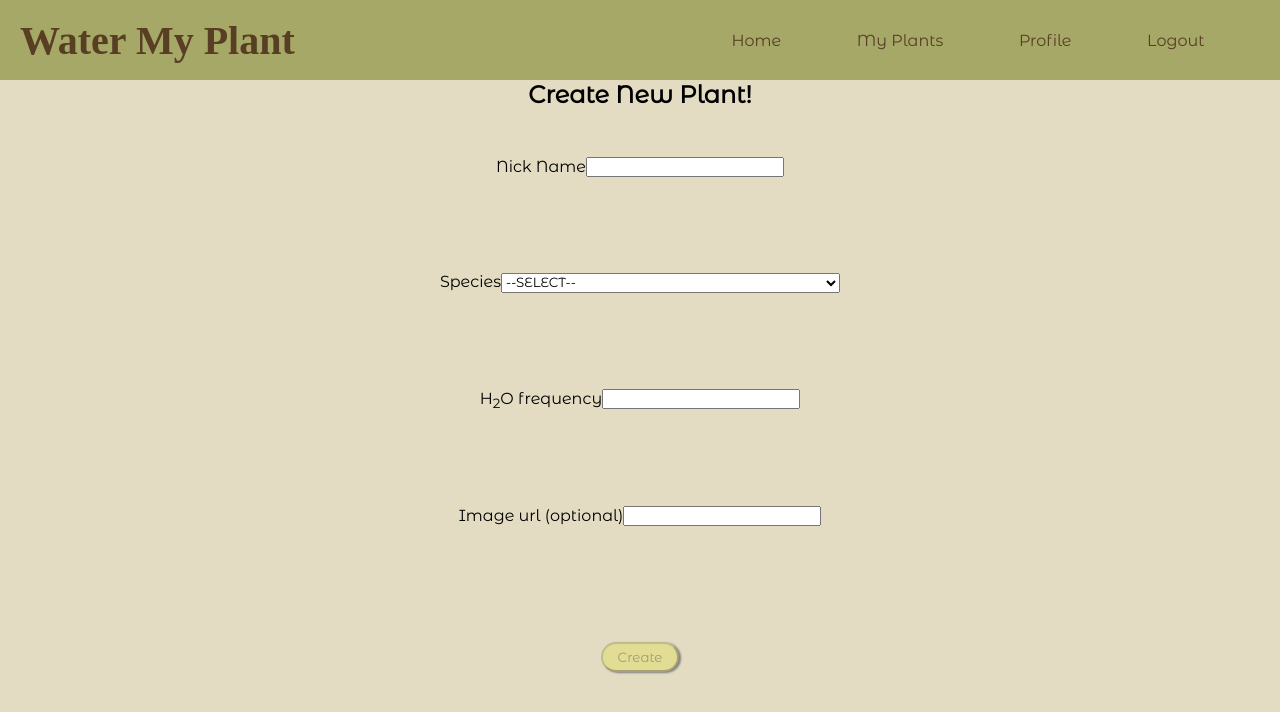
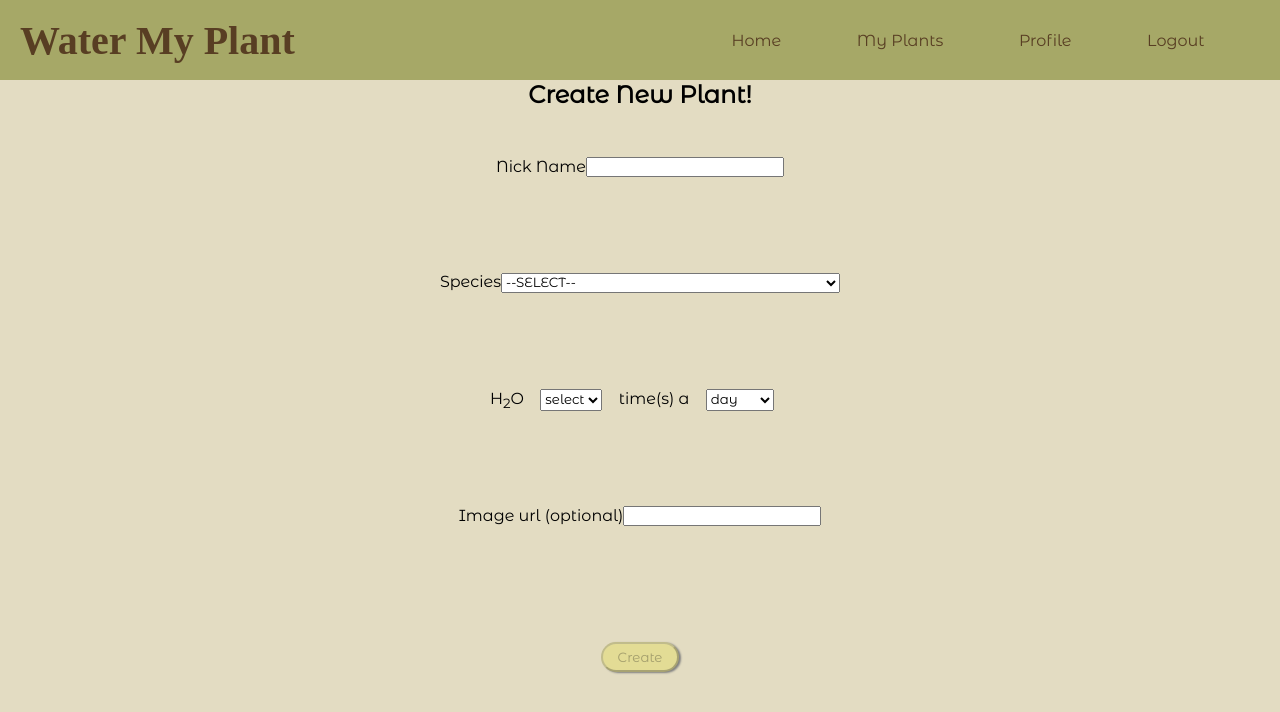
Before and after one commit to tt-17-water-my-plants/Front-End-Aleks-Update, a React (Create React App) app in the folder water-my-plants/: page /newplantform in a window 1280 px wide. Shown: the top 712 px of the page. Built offline with nearby package versions, Linux system fonts and the light colour scheme; sample sign-in values are in the browser's storage; a web font is replaced by a local one.

Commit message:
new form inputs

```diff
--- a/water-my-plants/src/components/NewPlantForm.js
+++ b/water-my-plants/src/components/NewPlantForm.js
@@ -21,6 +21,12 @@ const Form = styled.form`
   align-items: center;
   height: 100%;
 
+  .watering {
+    width: 75%;
+    display: flex;
+    justify-content: space-between;
+  }
+
   .errors {
     color: red;
   }
@@ -29,13 +35,15 @@ const Form = styled.form`
 const initialFormValues = {
   nickname: "",
   species: "",
-  h2oFrequency: "",
+  frequency: "",
+  lengthOfTime: "",
   image_url: "",
 };
 const initialErrors = {
   nickname: "",
   species: "",
-  h2oFrequency: "",
+  frequency: "",
+  lengthOfTime: "",
 };
 
 function CreatePlant(props) {
@@ -77,7 +85,7 @@ function CreatePlant(props) {
     const newPlant = {
       nickname: formValues.nickname.trim(),
       species: formValues.species,
-      h2oFrequency: formValues.h2oFrequency.trim(),
+      h2oFrequency: `${formValues.frequency} times a ${formValues.lengthOfTime}`,
       image_url: formValues.image_url.trim(),
       user_id: JSON.parse(localStorage.getItem("UserId")),
     };
@@ -121,21 +129,44 @@ function CreatePlant(props) {
               </option>
               <option value="temp">temporary option</option>
               {plantNames.map((plant) => (
-                <option value={plant.name}>{plant.name}</option>
+                <option key={plant.name} value={plant.name}>{plant.name}</option>
               ))}
             </select>
             <div className="errors">{errors.species}</div>
           </label>
-          <label>
-            H<sub>2</sub>O frequency
-            <input
-              type="text"
-              name="h2oFrequency"
-              value={formValues.h2oFrequency}
-              onChange={change}
-            />
-            <div className="errors">{errors.h2oFrequency}</div>
-          </label>
+            <label className='watering'>
+             <span>H<sub>2</sub>O</span>
+              <select
+                type="number"
+                name="frequency"
+                value={formValues.frequency}
+                onChange={change}
+              >
+                <option disabled value=''>select</option>
+                <option value='1'>one</option>
+                <option value='2'>two</option>
+                <option value='3'>three</option>
+                <option value='4'>four</option>
+                <option value='5'>five</option>
+                <option value='6'>six</option>
+                <option value='7'>seven</option>
+                <option value='8'>eight</option>
+                <option value='9'>nine</option>
+                <option value='10'>ten</option>
+              </select>
+              <div>{'time(s) a'}</div>
+              <select
+                type="text"
+                name="lengthOfTime"
+                value={formValues.lengthOfTime}
+                onChange={change}
+              >
+                  <option value='day'>day</option>
+                  <option value='week'>week</option>
+                  <option value='month'>month</option>
+              </select>
+              <div className="errors">{errors.h2oFrequency}</div>
+            </label>
           <label>
             {"Image url (optional)"}
             <input
--- a/water-my-plants/src/components/PlantCard.js
+++ b/water-my-plants/src/components/PlantCard.js
@@ -29,7 +29,7 @@ const PlantCard = (props) => {
       <img src={props.item.image_url} alt="plant pic" />
       <h3>{props.item.nickname}</h3>
       <p>Species: {props.item.species}</p>
-      <p>H2OFrequency: {props.item.h2oFrequency}</p>
+      <p>Water me {props.item.h2oFrequency}</p>
       <div className="buttons">
         <button onClick={handleEdit}>Edit</button>
         <button onClick={handleDelete}>Delete</button>
--- a/water-my-plants/src/validation/newPlantSchema.js
+++ b/water-my-plants/src/validation/newPlantSchema.js
@@ -6,10 +6,12 @@ export default yup.object().shape({
     .required("nick name is required")
     .min(2, "must be at least 2 characters long"),
   species: yup.string().required("please select one"),
-  h2oFrequency: yup
+  frequency: yup
     .string()
-    .required("must fill out watering instructions")
-    .min(5, "minimum of 5 characters"),
+    .required("how many times should we water this plant?"),
+  lengthOfTime: yup
+    .string()
+    .required("and how often should we water?"),
   image: yup
     .string(),
 });
```
